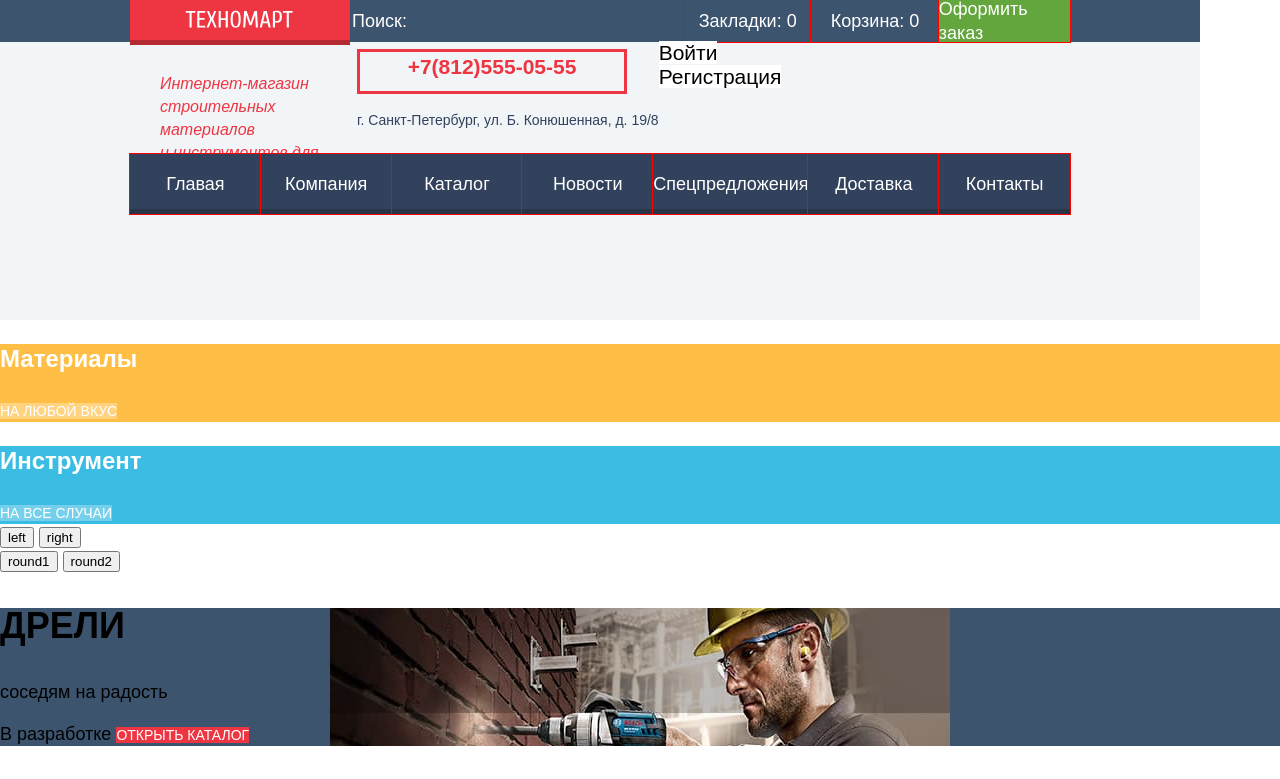
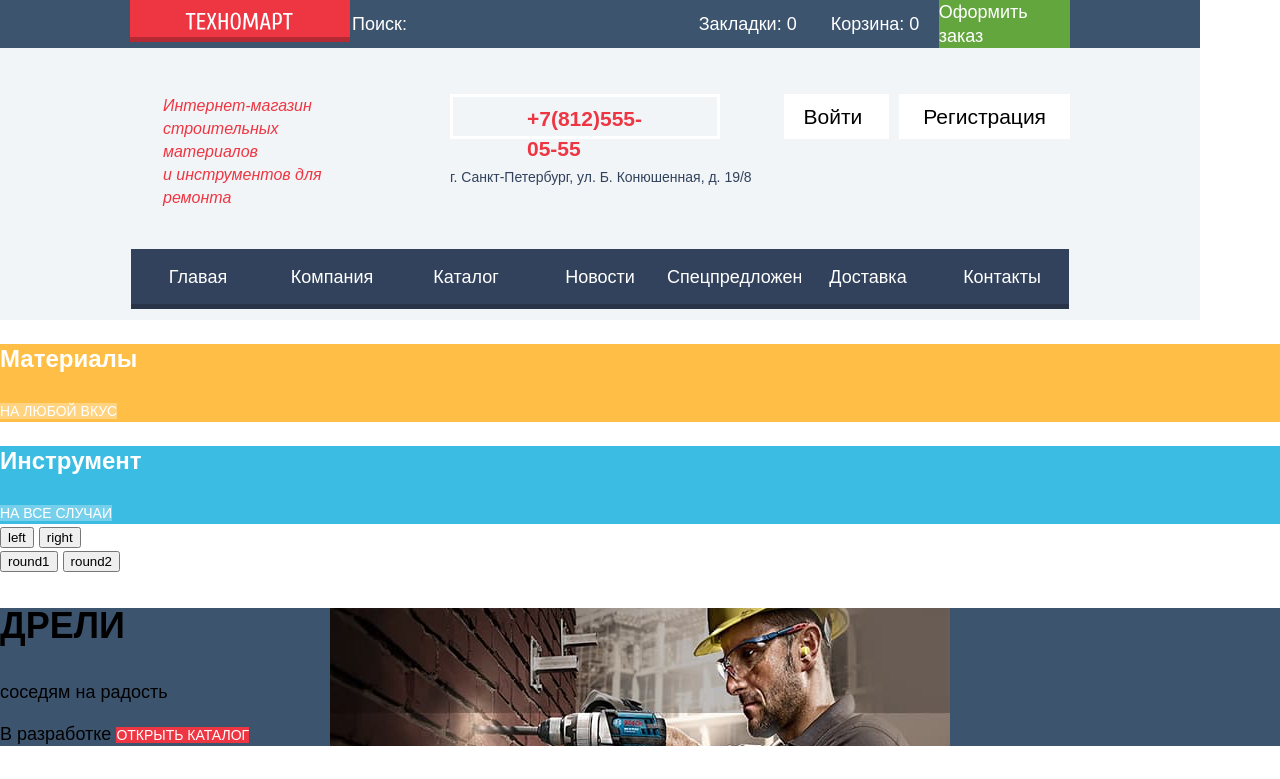
Before and after one commit to Igor-Belov/920149-technomart-28, a plain HTML site: page index.html in a window 1280 px wide. Shown: the top 779 px of the page. Drawn offline with Linux system fonts and the light colour scheme; a web font is replaced by a local one.

Commit message:
новые правки

```diff
--- a/css/style.css
+++ b/css/style.css
@@ -123,9 +123,8 @@ fieldset {
 
 .top-header-site {
   display: flex;
-  height: 42px;
-  align-items: center;
-  justify-content: space-between;
+  padding: 0 130px;
+  height: ;
 
   font-weight: 400;
   font-size: 18px;
@@ -139,16 +138,16 @@ fieldset {
   align-items: center;
   width: 386px;
   height: 100%;
-  margin-right: 130px;
 
 
 }
 .logo-header-site {
+  position: relative;
+
   display: block;
   width: 220px;
-  height: 47px;
+  height: 42px;
   padding: 12px 57px 17px 55px;
-  margin-left: 130px;
 
   box-shadow: inset 0 -5px 0 var(--logo-shadow, darkred);
   background-color: var(--basic-red, red);
@@ -158,18 +157,18 @@ fieldset {
   background-color: var(--error, darkred);
 }
 
+.top-header-site .form-search {
+  display: flex;
+  flex-grow: 1;
+}
+
 .input-search {
+  flex-grow: 1;
+
   font: inherit;
   border: none;
   outline: none;
   background-color: transparent;
-}
-
-.top-header-site .form-search {
-  display: flex;
-  flex-grow: 1;
-
-
 }
 
 .input-search::-moz-placeholder {
@@ -197,12 +196,11 @@ fieldset {
 
 .trade-header-site .link {
   display: flex;
+  height: 100%;
   flex-grow: 1;
   align-items: center;
   justify-content: center;
-  height: 100%;
   min-width: 33%;
-  outline:1px solid red;
 }
 
 .link-bookmarked:hover,
@@ -235,13 +233,14 @@ fieldset {
 
 .center-header-site {
   display: flex;
+  margin: 0 130px;
+  margin-top: 46px;
 }
 
 .header-title {
   width: 197px;
-  height: 71px;
-  margin-top: 30px;
-  margin-left: 160px;
+  margin: 0;
+  margin-left: 33px;
 
   font-style: italic;
   font-weight: normal;
@@ -251,31 +250,51 @@ fieldset {
 }
 
 .contact-header-site {
-align-self: center;
+margin-left: 90px;
 }
 .contact-header-site .tel {
   display: inline-block;
   width: 270px;
   height: 45px;
+  padding:7px 45px 8px 74px;
 
   font-weight: bold;
   font-size: 21px;
   line-height: 30px;
   font-family: var(--first-font, Arial, sans-serif);
-  text-align: center;
   color: var(--basic-red, red);
 
-  border: 3px solid var(--basic-red, white);
+  border: 3px solid var(--wight, white);
 }
 
 .contact-header-site .adress {
+  margin: 0px;
+  margin-top: 3px;
   font-weight: normal;
   font-size: 14px;
   line-height: 24px;
+  text-align: center;
   color: var(--nav-blue, darkblue);
 }
 
+.entrace {
+display: flex;
+margin-left: auto;
+}
+
+.entrace li:nth-child(1) .link{
+padding: 12px 27px 12px 19px;
+}
+
+.entrace li:nth-child(2) .link{
+padding: 12px 24px;
+margin-left: 10px;
+
+}
+
 .entrace .link {
+  display: block;
+
   font-weight: normal;
   font-size: 21px;
   line-height: 21px;
@@ -326,34 +345,21 @@ align-self: center;
 
 .nav-header-site {
   display: flex;
-  justify-content: flex-start;
-  align-items: center;
-  width: 940px;
-  height: 60px;
-  margin: 0 auto;
-  outline:1px solid red;
-}
-
-.nav-header-site li {
-  display: flex;
-  flex-grow: 1;
-  height: 100%;
-  /* можно задать любое значение flex-basis, кроме auto. Почему?*/
-  flex-basis: 1000px;
+  justify-content: center;
+  align-items: stretch;
+  margin: 40px 130px 0 130px;
 }
 
 .nav-header-site .link {
-  display: flex;
-  flex-grow: 1;
-  align-items: center;
-  justify-content: center;
+  display: block;
+  Padding: 16px 0 20px 0;
+  width: 134px;
   height: 100%;
-  outline:1px solid red;
-
 
   font-weight: normal;
   font-size: 18px;
   line-height: 24px;
+  text-align: center;
   box-shadow: inset 0 -5px 0 var(--nav-shadow, darkblue);
   background-color: var(--nav-blue, blue);
 }
```
